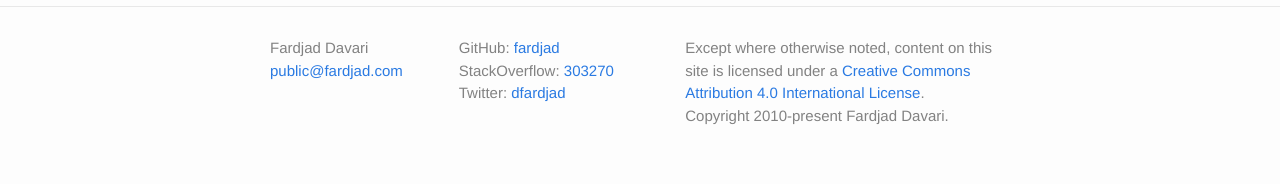
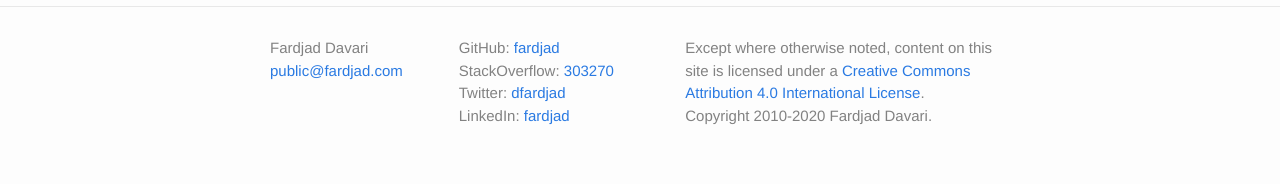
Before and after one commit to fardjad/fardjad.github.io, a Jekyll site: the page built from index.html, in a window 1280 px wide. Shown: the part 764-948 px from the top of the page. Built offline with Jekyll 4.4.1, drawn with Linux system fonts in a browser that asks for light colours.

Commit message:
Add LinkedIn

```diff
--- a/_config.yml
+++ b/_config.yml
@@ -1,7 +1,7 @@
 # Site settings
 title: Fardjad Davari
 email: public@fardjad.com
-description: > # this means to ignore newlines until "baseurl:"
+description: >
   My name is Fardjad Davari.
   This is my personal website, where I post my writing and my works.
 baseurl: "" # the subpath of your site, e.g. /blog/
@@ -9,6 +9,7 @@ url: "https://www.fardjad.com" # the base hostname & protocol for your site
 twitter_username: dfardjad
 github_username: fardjad
 stackoverflow_username: 303270
+linkedin_username: fardjad
 
 # Build settings
 markdown: kramdown
--- a/_includes/footer.html
+++ b/_includes/footer.html
@@ -1,15 +1,19 @@
 <footer class="site-footer">
   <div class="wrapper">
     <div class="footer-col-wrapper">
-            <div class="footer-col  footer-col-1">
+      <div class="footer-col footer-col-1">
         <div class="vcard" itemscope itemtype="http://schema.org/Person">
           <ul class="contact-list">
             <li itemprop="name">Fardjad Davari</li>
-                        <li><a href="mailto:{{ site.email }}" itemprop="email">{{ site.email }}</a></li>
+            <li>
+              <a href="mailto:{{ site.email }}" itemprop="email">
+                {{ site.email }}
+              </a>
+            </li>
           </ul>
         </div>
       </div>
-            <div class="footer-col  footer-col-2">
+      <div class="footer-col footer-col-2">
         <ul class="social-media-list">
           <li>
             <span class="social-media-name">GitHub</span>
@@ -29,16 +35,27 @@
               <span class="username">{{ site.twitter_username }}</span>
             </a>
           </li>
+          <li>
+            <span class="social-media-name">LinkedIn</span>
+            <a href="https://www.linkedin.com/in/{{ site.linkedin_username }}/">
+              <span class="username">{{ site.linkedin_username }}</span>
+            </a>
+          </li>
         </ul>
       </div>
-            <div class="footer-col  footer-col-3">
+      <div class="footer-col footer-col-3">
         {% comment %}
         <!-- Hide RSS feed link until we have some blog posts -->
-                <p class="rss-subscribe">subscribe <a href="{{ site.baseurl }}/feed.xml">via RSS</a></p>
-                {% endcomment %}
-                Except where otherwise noted, content on this site is licensed under a <a rel="license" href="http://creativecommons.org/licenses/by/4.0/">Creative Commons Attribution 4.0 International License</a>.
-                <br/>
-                Copyright 2010-present Fardjad&nbsp;Davari.
+        <p class="rss-subscribe">
+          subscribe <a href="{{ site.baseurl }}/feed.xml">via RSS</a>
+        </p>
+        {% endcomment %} Except where otherwise noted, content on this site is
+        licensed under a
+        <a rel="license" href="http://creativecommons.org/licenses/by/4.0/">
+          Creative Commons Attribution 4.0 International License</a
+        >.
+        <br />
+        Copyright 2010-2020 Fardjad&nbsp;Davari.
       </div>
     </div>
   </div>
```
Also changed, not shown: other parts of _includes/footer.html (+3 -1 lines). Lines whose indentation alone changed are shown as unchanged.
